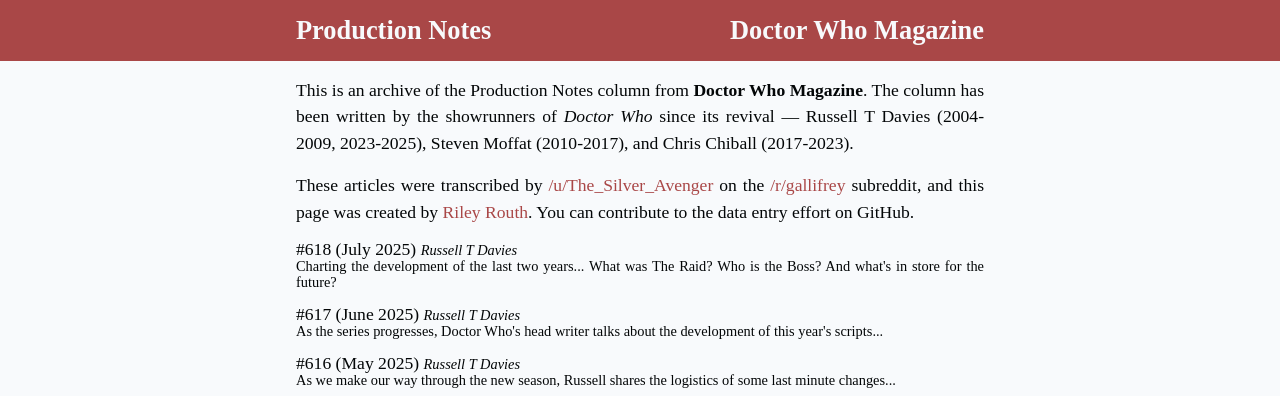
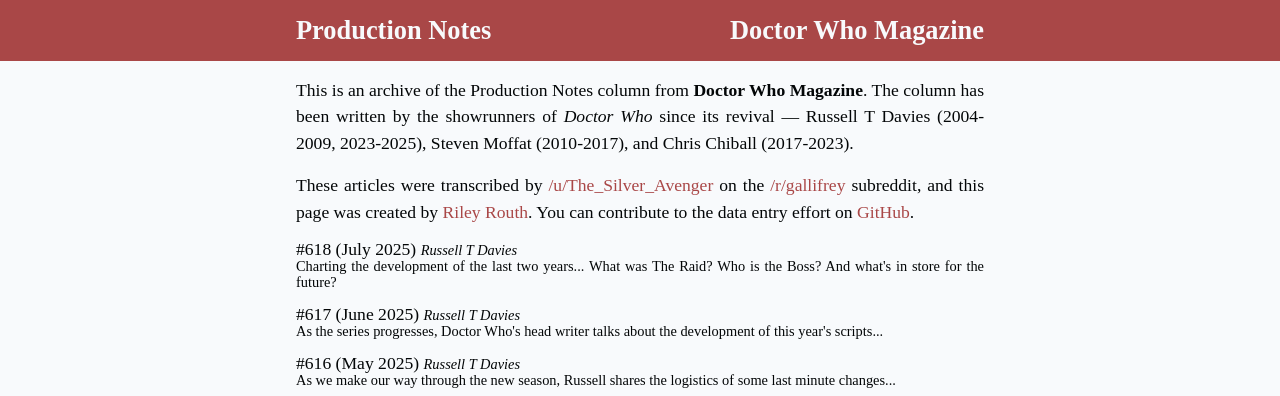
Before and after one commit to rileyrouth/productionnotes, a Jekyll site: the page built from index.html, in a window 1280 px wide. Shown: the top 396 px of the page. Built offline with Jekyll 4.4.1, drawn with Linux system fonts in a browser that asks for light colours; some web fonts are replaced; part of the change alters nothing that is shown.

```diff
--- a/index.html
+++ b/index.html
@@ -3,7 +3,7 @@ layout: default
 title: Home
 ---
 <p>This is an archive of the Production Notes column from <strong>Doctor Who Magazine</strong>. The column has been written by the showrunners of <em>Doctor Who</em> since its revival &mdash; Russell T Davies (2004-2009, 2023-2025), Steven Moffat (2010-2017), and Chris Chiball (2017-2023).</p>
-<p>These articles were transcribed by <a href="https://www.reddit.com/user/The_Silver_Avenger/">/u/The_Silver_Avenger</a> on the <a href="https://www.reddit.com/r/gallifrey/">/r/gallifrey</a> subreddit, and this page was created by <a href="https://rileyrouth.com">Riley Routh</a>. You can contribute to the data entry effort on GitHub.</p>
+<p>These articles were transcribed by <a href="https://www.reddit.com/user/The_Silver_Avenger/">/u/The_Silver_Avenger</a> on the <a href="https://www.reddit.com/r/gallifrey/">/r/gallifrey</a> subreddit, and this page was created by <a href="https://rileyrouth.com">Riley Routh</a>. You can contribute to the data entry effort on <a href="https://github.com/rileyrouth/productionnotes/">GitHub</a>.</p>
 <div class="posts">
     {% for post in site.posts %}
     <a href="{{ post.url }}">
```
